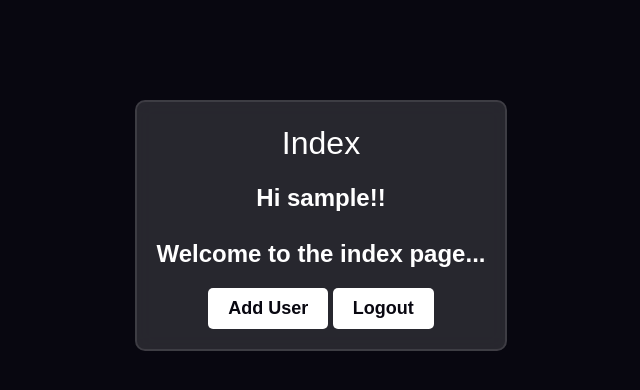
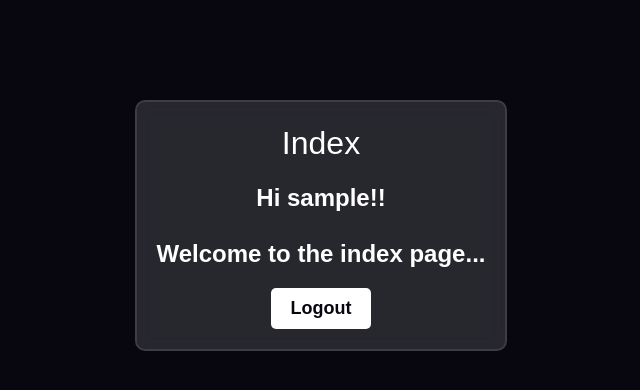
Before and after one commit to AyushHRMSingh/Video-School-CMS, a Flask app: page /index in a window 1280 px wide. Shown: the top 390 px of the page, without its empty margins (319-959 px from the left). Run offline with Flask 3, Linux system fonts and the light colour scheme; the visitor is signed in with stand-in values (Sample User, id 1); parts of the project's set-up code (start-up, migrations or seed data) failed here and were passed over.

Commit message:
succefully adding user only by admin

```diff
--- a/app.py
+++ b/app.py
@@ -1,7 +1,7 @@
 # Import necessary modules
 from extfun import VidSchool
 from flask import Flask, render_template, request, redirect, url_for, session
-from werkzeug.middleware.proxy_fix import ProxyFix
+import userenum
 import envfile
 
 host = envfile.host
@@ -11,7 +11,7 @@ dbname = envfile.dbname
 
 # Initialize Flask application
 app = Flask(__name__)
-app.wsgi_app = ProxyFix(app.wsgi_app)
+
 
 # Set a secret key for session management
 app.secret_key = 'your secret key'
@@ -63,36 +63,25 @@ def logout():
     session.pop('user_type', None)
     return redirect(url_for('login'))                            # Redirect to login page after logout
 
-# Route for '/register', handles GET and POST requests
-@app.route('/register', methods=['GET', 'POST'])
-def register():
-    msg = ''                                                    # Initialize message variable
-
-    # Check if POST request with 'user_email' and 'password' in form data
-    if request.method == 'POST' and 'user_email' in request.form and 'password' in request.form:
-        user_email = request.form['user_email']                # Get user email from form data
-        password = request.form['password']                    # Get password from form data
-
-        # Call external function to add user (assuming it validates and adds to database)
-        valid = vidschool.add_user(user_email, password,'USER_ADMIN')  # Add user with role 'user'
-
-        msg = "User added"                                     # Set message
-
-    # Render register.html template with current message
-    return render_template('register.html', msg=msg)
-
 @app.route('/add_user', methods=['GET', 'POST'])
 def add_user():
-    if 'loggedin' not in session or session.get('user_type') != 'USER_ADMIN':
+    if 'loggedin' not in session or session.get('user_type') != 0:
         return redirect(url_for('login'))
     msg = ''
     if request.method == 'POST' and 'user_email' in request.form and 'password' in request.form and 'user_type' in request.form:
         user_email = request.form['user_email']
         password = request.form['password']
         user_type = request.form['user_type']
+        author = {
+            "user_id": session.get("user_id"),
+            "user_email": session.get("user_email"),
+            "user_type": session.get("user_type"),
+        }
+
         try:
-            vidschool.add_user(user_email, password, user_type)
+            vidschool.add_user(user_email, password, user_type, author)
             msg = 'User added successfully!'
+
         except Exception as e:
             msg = f'Error: {str(e)}'
     return render_template('add_user.html', msg=msg)
--- a/extfun.py
+++ b/extfun.py
@@ -55,7 +55,7 @@ class VidSchool:
     def add_user(self, user_email, password, user_type, author):
         if author['user_type'] == 0:
             hashpass = self.hash_password(password)
-            sql = "INSERT INTO User (email, \password, role, status) VALUES (%s, %s, %s, 0)"
+            sql = "INSERT INTO User (email, password, role, status) VALUES (%s, %s, %s, 0)"
             val = (user_email, hashpass, user_type)
             self.cursor.execute(sql, val)
             self.dbconnect.commit()
--- a/templates/index.html
+++ b/templates/index.html
@@ -14,7 +14,7 @@
             <h1 class="bottom">
                 Hi {{ session['username'] }}!!</br></br> Welcome to the index page...
             </h1>
-            {% if session['user_type'] == 'USER_ADMIN' %}
+            {% if session['user_type'] == 0 %}
                 <a href="{{ url_for('add_user') }}" class="btn">Add User</a>
             {% endif %}
 
--- a/templates/login.html
+++ b/templates/login.html
@@ -22,9 +22,7 @@
         <input type="password" name="password" placeholder="Password" id="password">
 
         <button>Log In</button>
-        <div class="social">
-            <p class="bottom">Don't have an account? <a class="bottom" href="{{url_for('register')}}"> Sign Up here</a></p>
-        </div>
+
     </form>
 </body>
 </html>
```
Also changed, not shown: templates/register.html (deleted, +0 -30 lines).
